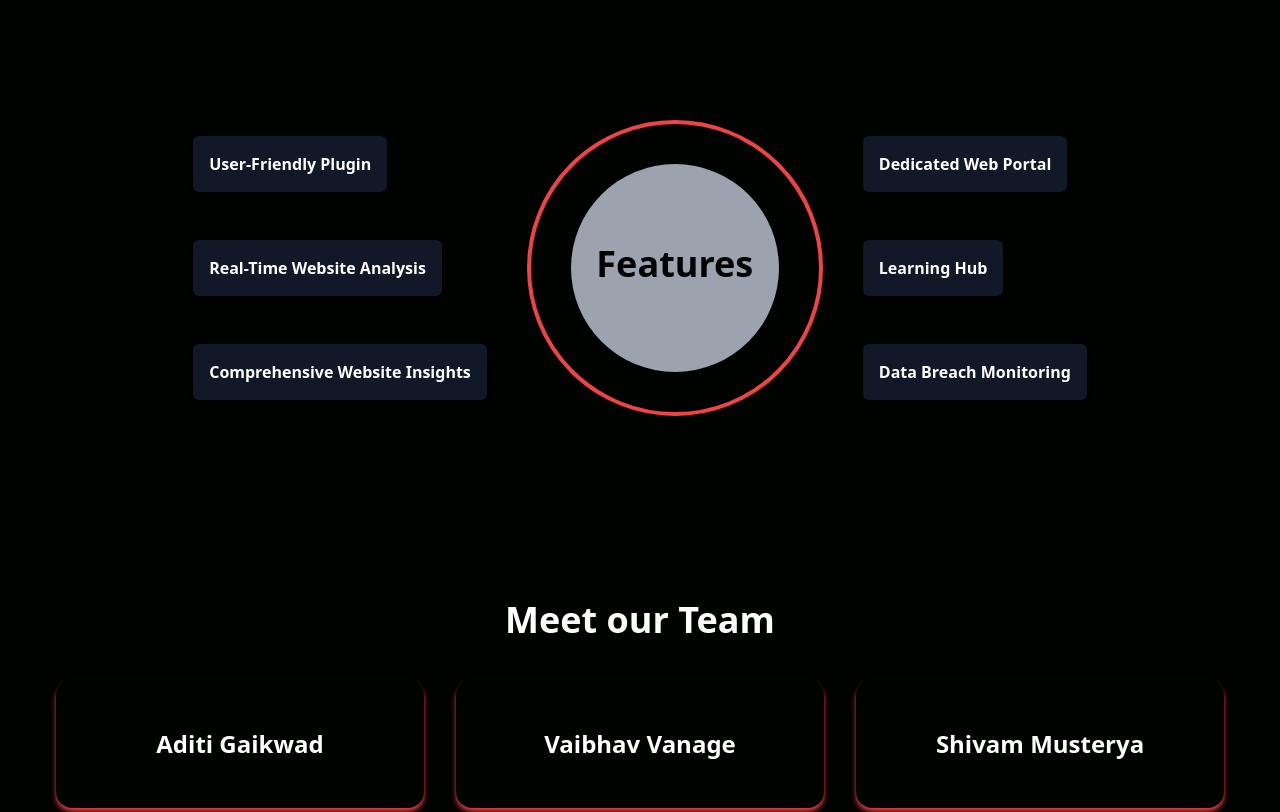
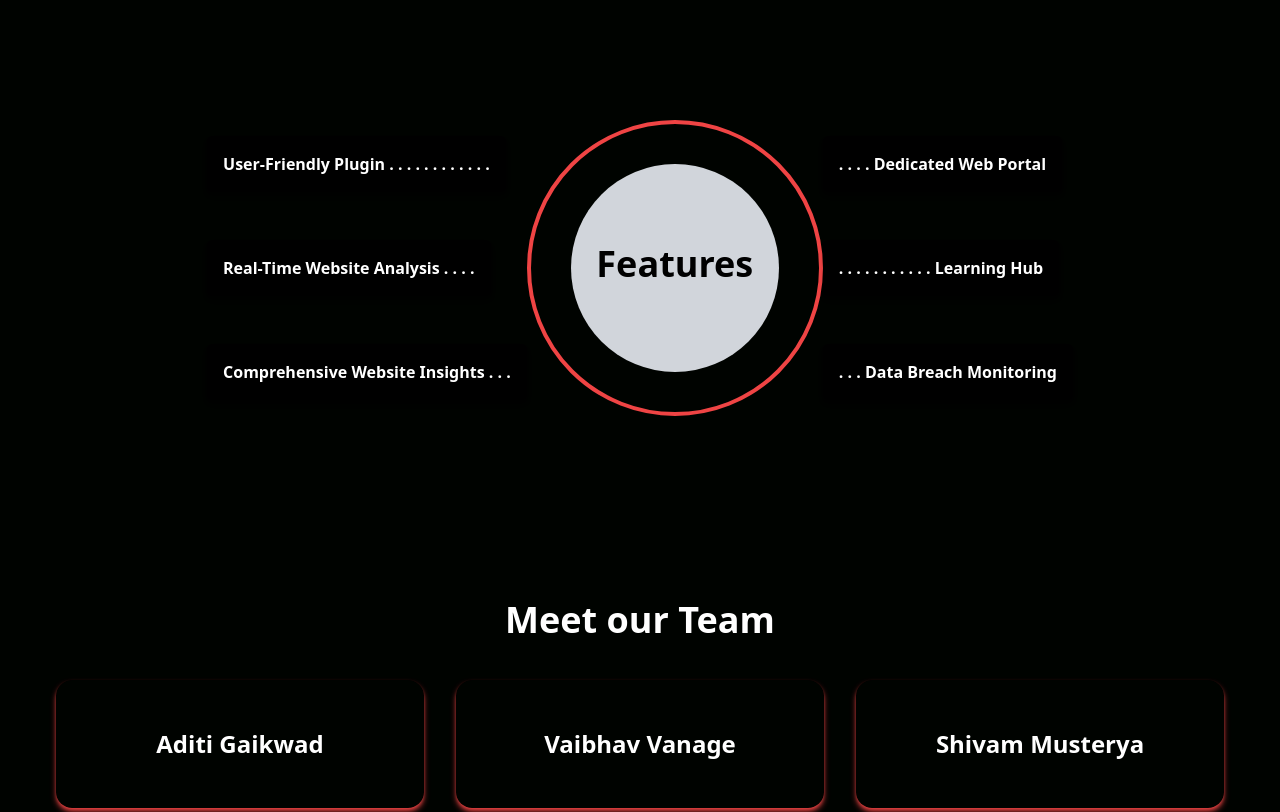
Before and after one commit to alligator11/Phishing_Detection, a React (Create React App) app: page /about in a window 1280 px wide. Shown: the part 622-1434 px from the top of the page. Built offline with nearby package versions, Linux system fonts and the light colour scheme.

Commit message:
updated About

```diff
--- a/src/components/About.jsx
+++ b/src/components/About.jsx
@@ -22,71 +22,71 @@ function About(){
 
 
         <section className='flex justify-center items-center my-20 py-10'>
-        <div className="px-10">
-            <Popover placement="top-start">
+        <div>
+            <Popover placement="top-end">
                 <PopoverHandler>
-                    <Button className='hover:text-red-800 hover:bg-gray-400 font-bold rounded-md p-4'>User-Friendly Plugin</Button>
+                    <Button className='hover:text-red-500 bg-black font-bold rounded-md p-4'>User-Friendly Plugin . . . . . . . . . . . . </Button>
                 </PopoverHandler>
                 <PopoverContent>
-                <div className="flex items-center bg-gray-900 w-[300px] rounded-md">
-                    <span className="text-white p-2">Begin by installing our user-friendly browser extension, granting you instant access to our powerful cybersecurity suite.</span>
+                <div className="flex items-center bg-gray-300 w-[300px] h-[100px] overflow-auto rounded-sm">
+                    <span className="text-black p-4">Begin by installing our user-friendly browser extension, granting you instant access to our powerful cybersecurity suite.</span>
                 </div>
                 </PopoverContent>
             </Popover><br/><br/><br/>
-            <Popover>
+            <Popover placement="top-end">
                 <PopoverHandler>
-                    <Button className='hover:text-red-800 hover:bg-gray-400 font-bold rounded-md p-4'>Real-Time Website Analysis</Button>
+                    <Button className='hover:text-red-500 bg-black font-bold rounded-md p-4'>Real-Time Website Analysis . . . .</Button>
                 </PopoverHandler>
                 <PopoverContent>
-                <div className="flex items-center bg-gray-900 w-[300px] rounded-md">
-                    <span className="text-white p-2">Whenever you visit a URL, our browser extension swiftly captures it and subjects it to rigorous scrutiny. We employ state-of-the-art Machine Learning models and rule-based algorithms to assess the website's trustworthiness. If it's deemed safe, you continue your online journey without interruptions. However, if a threat is detected, we provide immediate alerts to keep you secure.</span>
+                <div className="flex items-center bg-gray-300 w-[300px] h-[100px] overflow-auto rounded-sm">
+                    <span className="text-black p-4">Whenever you visit a URL, our browser extension swiftly captures it and subjects it to rigorous scrutiny. We employ state-of-the-art Machine Learning models and rule-based algorithms to assess the website's trustworthiness. If it's deemed safe, you continue your online journey without interruptions. However, if a threat is detected, we provide immediate alerts to keep you secure.</span>
                 </div>
                 </PopoverContent>
             </Popover><br/><br/><br/>
-            <Popover>
+            <Popover placement="bottom-end">
                 <PopoverHandler>
-                    <Button className='hover:text-red-800 hover:bg-gray-400 font-bold rounded-md p-4'>Comprehensive Website Insights</Button>
+                    <Button className='hover:text-red-500 bg-black font-bold rounded-md p-4'>Comprehensive Website Insights . . .</Button>
                 </PopoverHandler>
                 <PopoverContent>
-                <div className="flex items-center bg-gray-900 w-[300px] rounded-md">
-                    <span className="text-white p-2">Curious about a website's background? Our extension reveals detailed information about the site, including ownership details from the WHOIS database and technical specifications.</span>
+                <div className="flex items-center bg-gray-300 w-[300px] h-[100px] overflow-auto rounded-sm">
+                    <span className="text-black p-4">Curious about a website's background? Our extension reveals detailed information about the site, including ownership details from the WHOIS database and technical specifications.</span>
                 </div>
                 </PopoverContent>
             </Popover>
         </div>
         <div class="p-10 border-4 border-red-500 rounded-full">
-        <div class="bg-gray-400 py-20 w-52 h-52 rounded-full text-center hover:scale-125 transform transition-transform duration-300 ease-in-out">
+        <div class="bg-gray-300 py-20 w-52 h-52 rounded-full text-center hover:scale-125 transform transition-transform duration-300 ease-in-out">
         <h1 className='md:text-4xl sm:text-2xl text-2xl font-bold text-center text-black'>Features</h1>
         </div>
         </div>
-        <div className="px-10">
-        <Popover>
+        <div>
+        <Popover placement="top-start">
                 <PopoverHandler>
-                    <Button className='hover:text-red-800 hover:bg-gray-400 font-bold rounded-md p-4'>Dedicated Web Portal</Button>
+                    <Button className='hover:text-red-500 bg-black font-bold rounded-md p-4'>. . . . Dedicated Web Portal</Button>
                 </PopoverHandler>
                 <PopoverContent>
-                <div className="flex items-center bg-gray-900 w-[300px] rounded-md">
-                    <span className="text-white p-2">For a deeper dive into website analysis, visit our web portal. Here, you can thoroughly investigate URLs for potential threats using the same AI-driven rule base. Our platform empowers you with an extensive range of insights, ensuring you're well-informed about the websites you interact with.</span>
+                <div className="flex items-center bg-gray-300 w-[300px] h-[100px] overflow-auto rounded-sm">
+                    <span className="text-black p-4">For a deeper dive into website analysis, visit our web portal. Here, you can thoroughly investigate URLs for potential threats using the same AI-driven rule base. Our platform empowers you with an extensive range of insights, ensuring you're well-informed about the websites you interact with.</span>
                 </div>
                 </PopoverContent>
             </Popover><br/><br/><br/>
-            <Popover>
+            <Popover placement="top-start">
                 <PopoverHandler>
-                    <Button className='hover:text-red-800 hover:bg-gray-400 font-bold rounded-md p-4'>Learning Hub</Button>
+                    <Button className='hover:text-red-500 bg-black font-bold rounded-md p-4'>. . . . . . . . . . . Learning Hub</Button>
                 </PopoverHandler>
                 <PopoverContent>
-                <div className="flex items-center bg-gray-900 w-[300px] rounded-md">
-                    <span className="text-white p-2">Knowledge is your best defense. Explore our learning platform to understand website protocols, password security best practices, and how to shield yourself from data breaches.</span>
+                <div className="flex items-center bg-gray-300 w-[300px] h-[100px] overflow-auto rounded-sm">
+                    <span className="text-black p-4">Knowledge is your best defense. Explore our learning platform to understand website protocols, password security best practices, and how to shield yourself from data breaches.</span>
                 </div>
                 </PopoverContent>
             </Popover><br/><br/><br/>
-            <Popover>
+            <Popover placement="bottom-end">
                 <PopoverHandler>
-                    <Button className='hover:text-red-800 hover:bg-gray-400 font-bold rounded-md p-4'>Data Breach Monitoring</Button>
+                    <Button className='hover:text-red-500 bg-black font-bold rounded-md p-4'>. . . Data Breach Monitoring</Button>
                 </PopoverHandler>
                 <PopoverContent>
-                <div className="flex items-center bg-gray-900 w-[300px] rounded-md">
-                    <span className="text-white p-2">Concerned about your online credentials? We integrate with 'Have I Been Pwned' to check if your email address or password has been compromised. Stay informed and take proactive steps to protect your digital identity.</span>
+                <div className="flex items-center bg-gray-300 w-[300px] h-[100px] overflow-auto rounded-sm">
+                    <span className="text-black p-4">Concerned about your online credentials? We integrate with 'Have I Been Pwned' to check if your email address or password has been compromised. Stay informed and take proactive steps to protect your digital identity.</span>
                 </div>
                 </PopoverContent>
             </Popover>
--- a/src/components/Footer.jsx
+++ b/src/components/Footer.jsx
@@ -11,7 +11,7 @@ const Footer = () => {
     return (
       <div className='max-w-[1240px] mx-auto py-16 px-4 grid lg:grid-cols-3 gap-8 text-gray-300'>
         <div>
-          <h1 className='w-full text-3xl font-bold text-red-500'>STORAGE.</h1>
+          <h1 className='w-full text-3xl font-bold text-red-500'>PhishDetection.</h1>
           <p className='py-4'>Lorem, ipsum dolor sit amet consectetur adipisicing elit. Id odit ullam iste repellat consequatur libero reiciendis, blanditiis accusantium.</p>
           <div className='flex justify-between md:w-[75%] my-6'>
               <FaFacebookSquare size={30} />
--- a/src/components/Navbar.jsx
+++ b/src/components/Navbar.jsx
@@ -11,12 +11,12 @@ function Navbar() {
     }
   return (
     <div className='flex justify-between items-center h-24 max-w-[1240px] mx-auto px-4 text-white'>
-      <h1 className='w-full text-3xl font-bold text-red-500'>STORAGE.</h1>
+      <h1 className='w-full text-3xl font-bold text-red-500'>PhishDetection.</h1>
       <ul className='hidden md:flex'>
-        <li className='p-4'><Link to="/">Home</Link></li>
-        <li className='p-4'>How</li>
-        <li className='p-4'>Learn</li>
-        <li className='p-4'><Link to="/about">About</Link></li>
+        <li className='p-4 hover:text-red-400'><Link to="/">Home</Link></li>
+        <li className='p-4 hover:text-red-400'>How</li>
+        <li className='p-4 hover:text-red-400'>Learn</li>
+        <li className='p-4 hover:text-red-400'><Link to="/about">About</Link></li>
       </ul>
       <div onClick={handleNav} className='block md:hidden'>
           {nav ? <AiOutlineClose size={20}/> : <AiOutlineMenu size={20} />}
```
